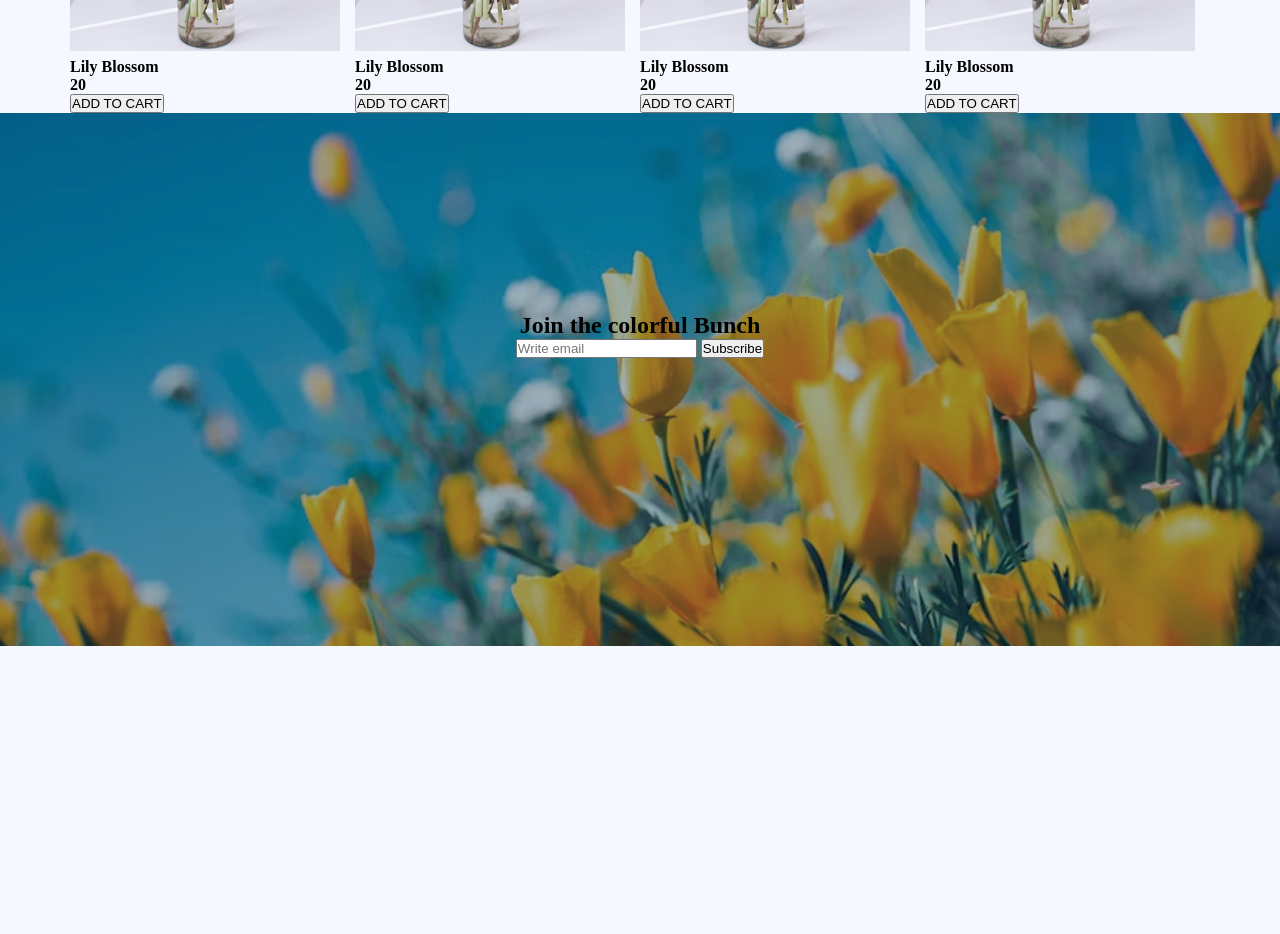
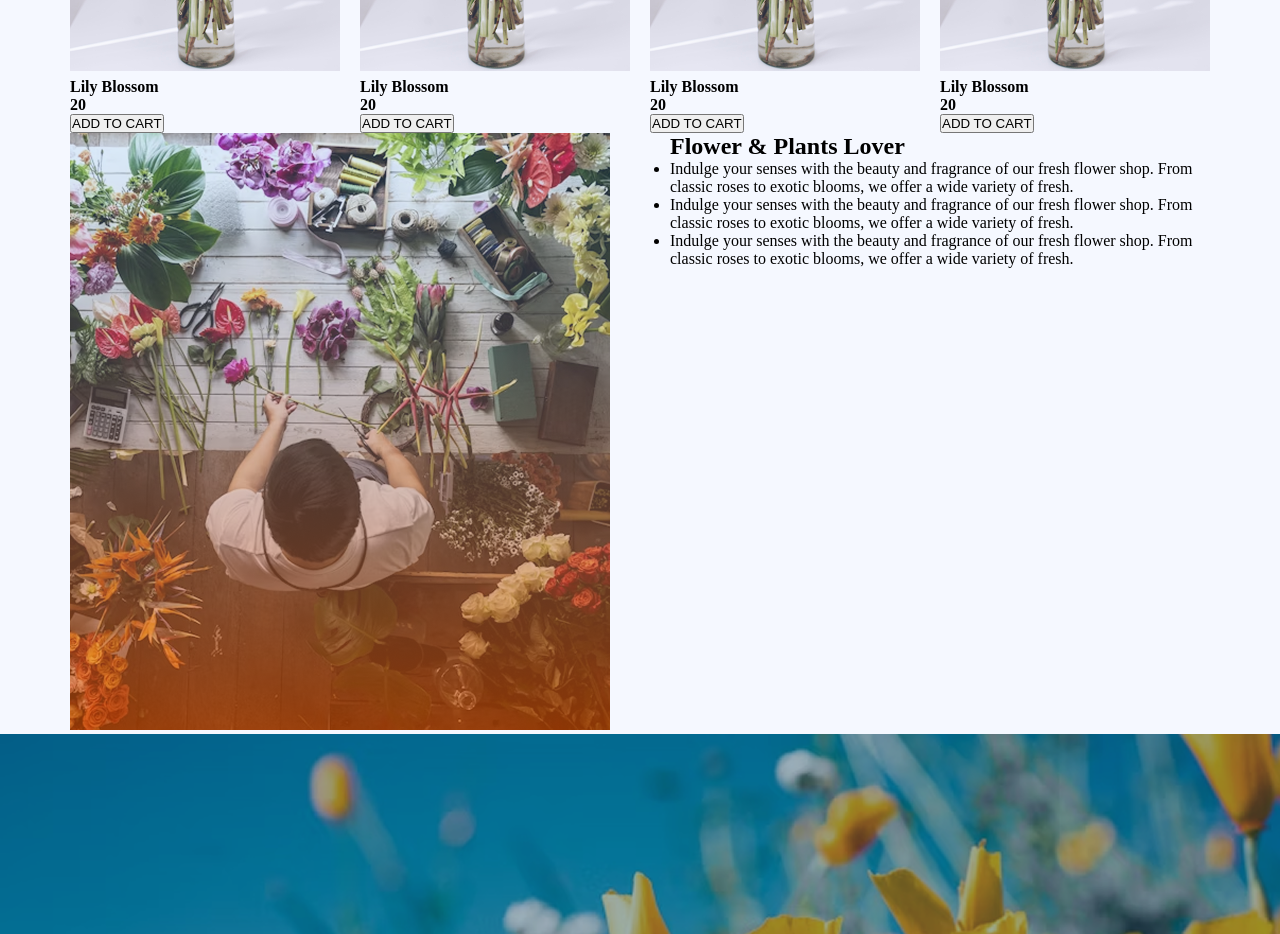
Before and after one commit to iammilon49/Assignment-02, a plain HTML site: page index.html in a window 1280 px wide. Shown: the part 1240-2174 px from the top of the page. Before the commit the page ends 1903 px from the top, so only its background shows below. Drawn offline with Linux system fonts and the light colour scheme.

Commit message:
more section added

```diff
--- a/index.html
+++ b/index.html
@@ -85,7 +85,26 @@
             </div>
     </section>
 
+<section class="latest-deal">
+    <div class="deal-container">
+        <img src="/assets/flower-store.png" alt="">
+    </div>
+    <div class="deal-title">
+        <h2>Flower & Plants Lover</h2>
+        <ul>
+            <li>
+                Indulge your senses with the beauty and fragrance of our fresh flower shop. From classic roses to exotic blooms, we offer a wide variety of fresh.
+            </li>
+            <li>
+                Indulge your senses with the beauty and fragrance of our fresh flower shop. From classic roses to exotic blooms, we offer a wide variety of fresh.
+            </li>
+             <li>
+                Indulge your senses with the beauty and fragrance of our fresh flower shop. From classic roses to exotic blooms, we offer a wide variety of fresh.
+            </li>
+        </ul>
+    </div>
 
+</section>
 
 
 
--- a/style.css
+++ b/style.css
@@ -72,6 +72,13 @@ body{background-color: #F5F8FF;}
 .container{
     display: grid;
     grid-template-columns: repeat(4, 1fr);
-    gap: 0px;
+    gap: 20px;
 
 }
+
+.latest-deal{
+    display: flex;
+    gap: 60px;
+    margin: 0 auto;
+    width: 1140px;
+}
```
